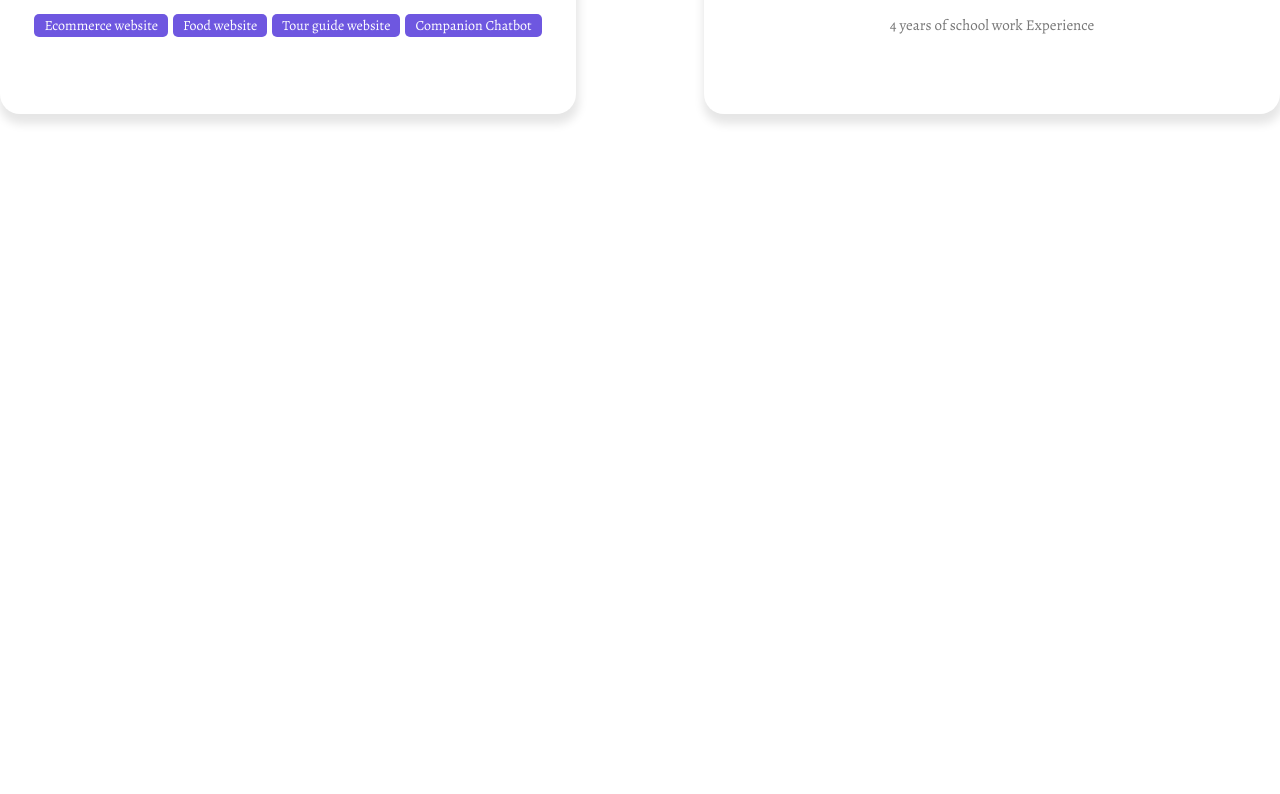
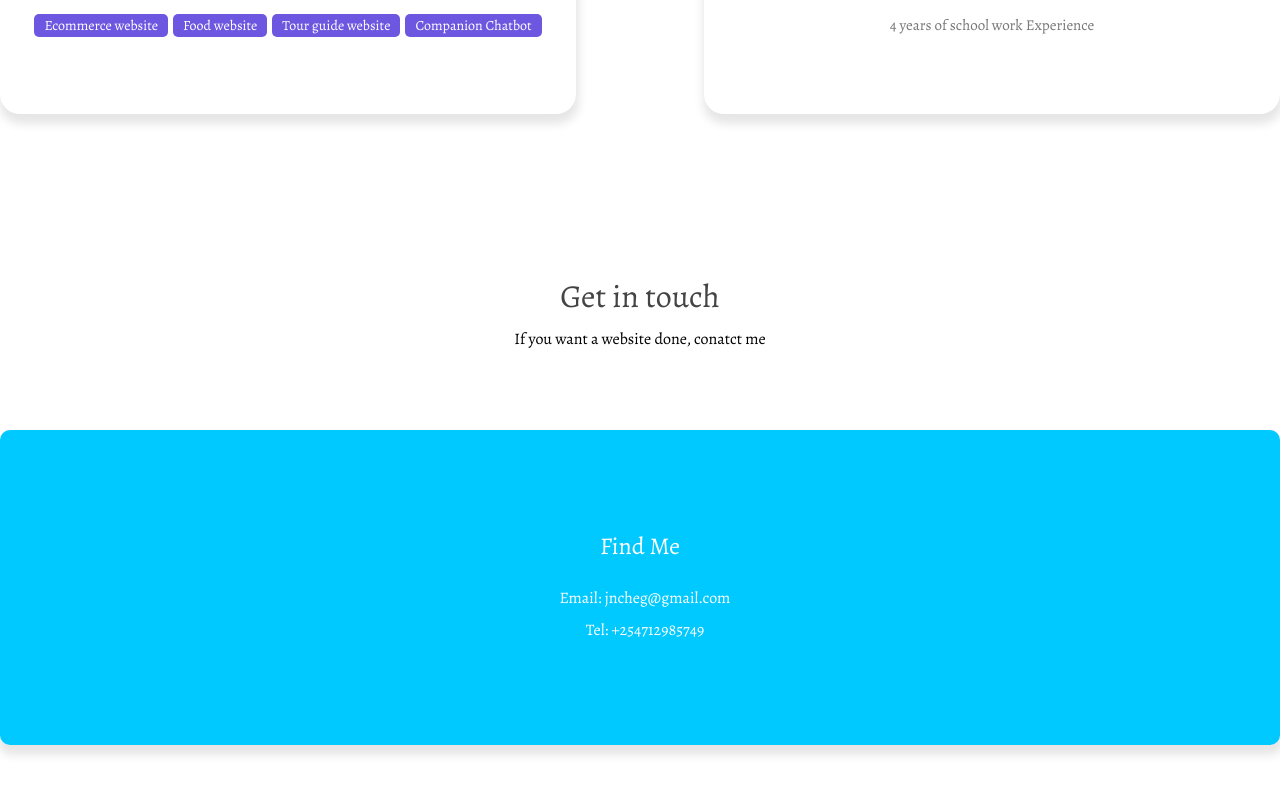
Before and after one commit to JoanChege/joanchege-react-portfolioapp, a React (Create React App) app: page / in a window 1280 px wide. Shown: the part 1643-2437 px from the top of the page. Before the commit the page ends 1837 px from the top, so only its background shows below. Built offline with nearby package versions, Linux system fonts and the light colour scheme.

Commit message:
feat: add the style

```diff
--- a/src/components/Contact/contact.css
+++ b/src/components/Contact/contact.css
@@ -0,0 +1,40 @@
+.contact-info{
+    position: relative;
+    display: flex;
+    flex-direction: column;
+    justify-content: center;
+    align-items: center;
+    padding: 20px 30px;
+    width: 100%;
+    height: 315px;
+    background: var(--second-color);
+    border-radius: 10px;
+    box-shadow: 1px 8px 10px 2px var(--first-shadow-color);
+    overflow: hidden;
+  }
+  .contact-info>h2{
+    color: var(--color-white);
+    margin-bottom: 20px;
+  }
+  .contact-info>p{
+    display: flex;
+    align-items: center;
+    gap: 10px;
+    color: var(--color-white);
+    margin-block: 5px;
+  }
+  .contact-info p>i{
+    font-size: 18px;
+  }
+  .contact-info::after{
+    background: var(--color-white);
+  }
+  .contact-info:hover.contact-info h2,
+  .contact-info:hover.contact-info p,
+  .contact-info:hover.contact-info i{
+    color: #777;
+    z-index: 2;
+  }
+  .col_1{
+      width: 100%;
+  }
--- a/src/components/Contact/contact.js
+++ b/src/components/Contact/contact.js
@@ -4,7 +4,21 @@ import './contact.css';
 const Contact = () => {
   return (
     <div>
-
+      <section class="section" id="contact">
+                <div class="top-header">
+                  <h1>Get in touch</h1>
+                  <span>If you want a website done, conatct me</span>
+                </div>
+                <div class="row">
+                    <div class="col_1">
+                        <div class="contact-info">
+                            <h2>Find Me <i class="uil uil-corner-right-down"></i></h2>
+                            <p><i class="uil uil-envelope"></i> Email: jncheg@gmail.com</p>
+                            <p><i class="uil uil-phone"></i> Tel: +254712985749</p>
+                        </div>
+                    </div>
+                </div>
+         </section>
     </div>
   )
 }
```
